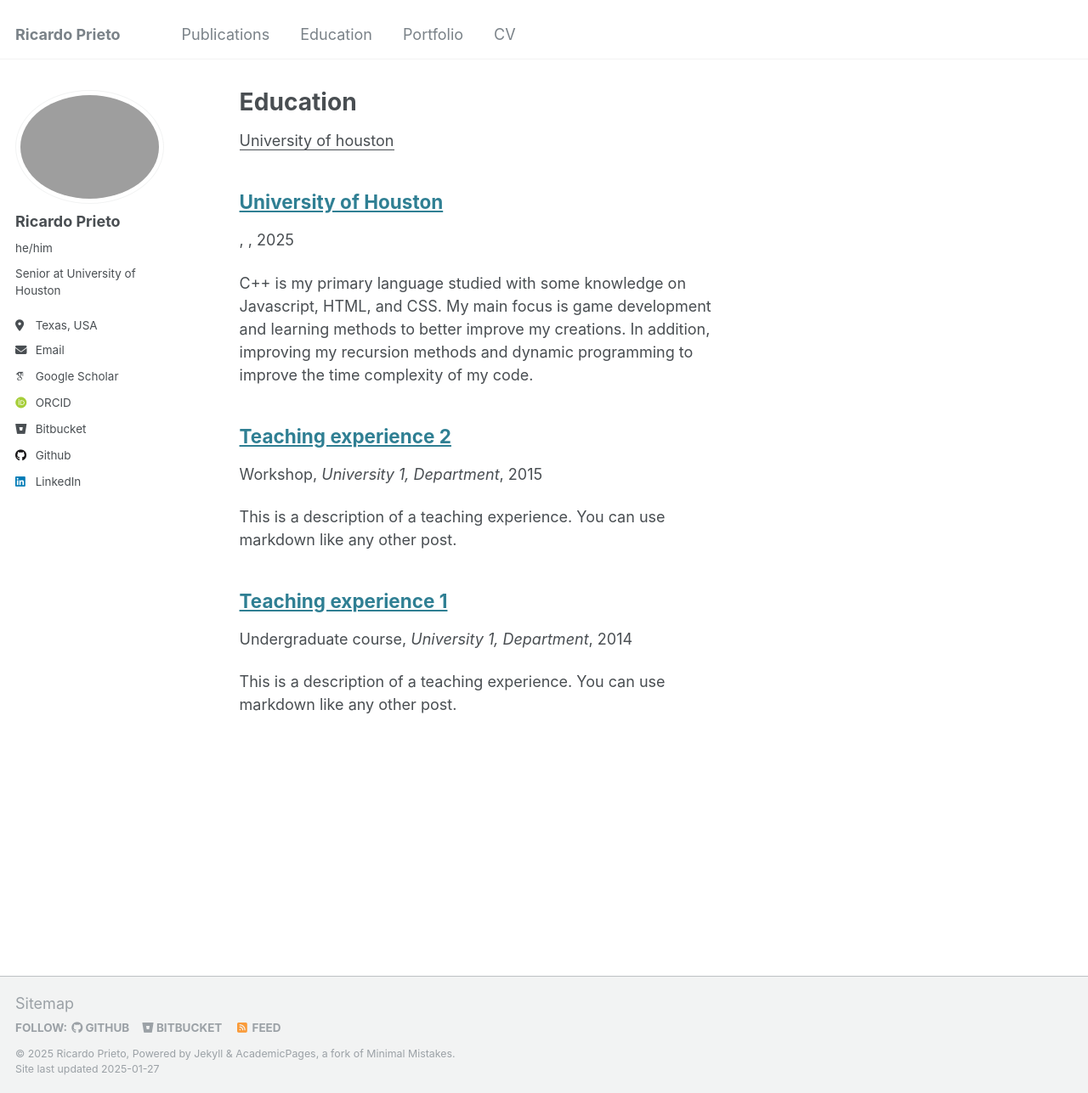
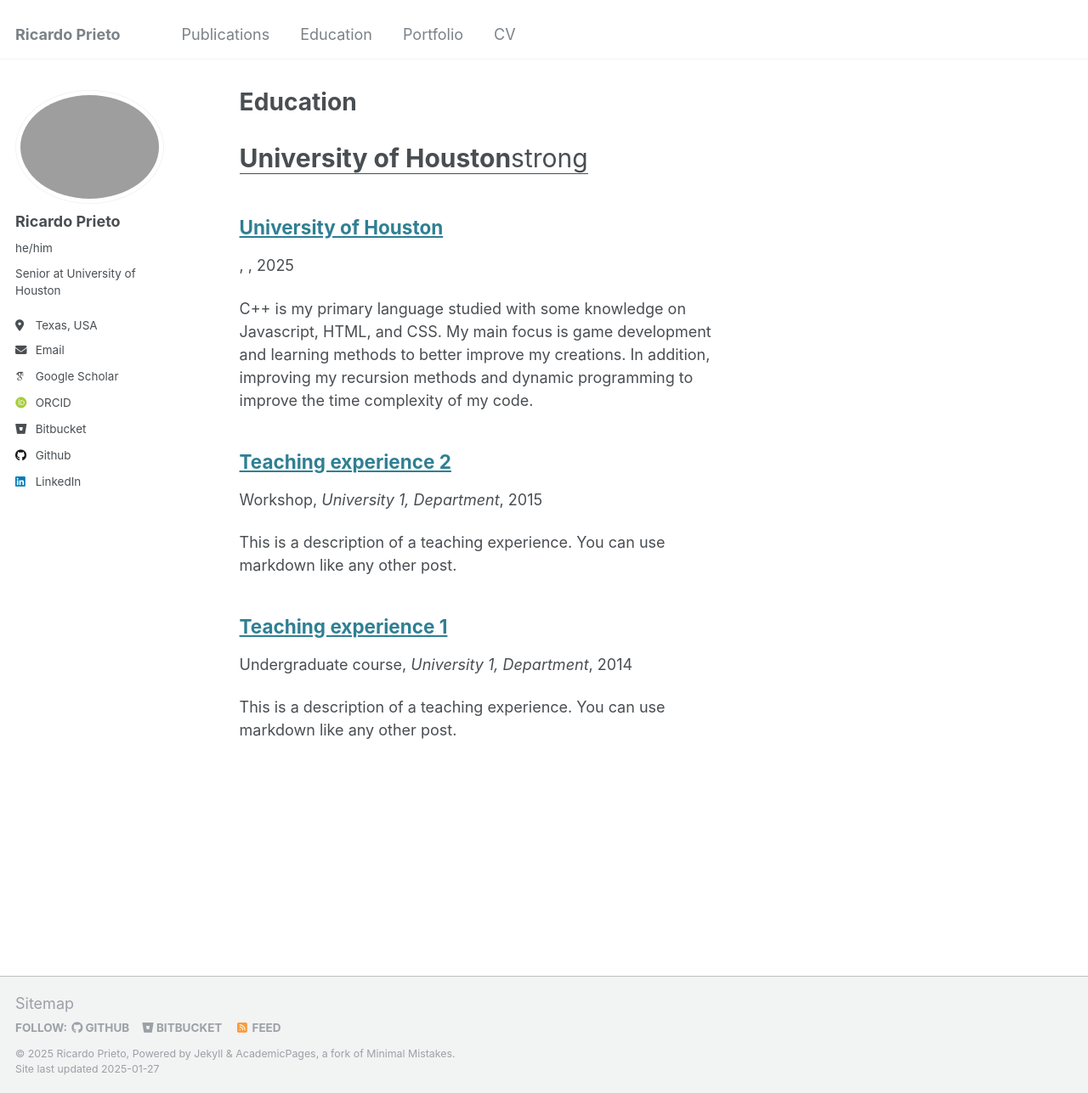
Before and after one commit to ricarpr/ricarpr.github.io, a Jekyll site: the page built from _pages/teaching.html, in a window 1280 px wide and 1287 px high. Shown: the whole window at 85% size. Built offline with Jekyll 4.4.1, drawn with Linux system fonts in a browser that asks for light colours; some web fonts are replaced.

Commit message:
Update teaching.html

```diff
--- a/_pages/teaching.html
+++ b/_pages/teaching.html
@@ -4,7 +4,7 @@ title: "Education"
 permalink: /teaching/
 author_profile: true
 ---
-<p><u>University of houston</u></p>
+<p style="font-size: 30px"><u><strong>University of Houston</strong>strong</u></p>
 {% for post in site.teaching reversed %}
   {% include archive-single.html %}
 {% endfor %}
```
